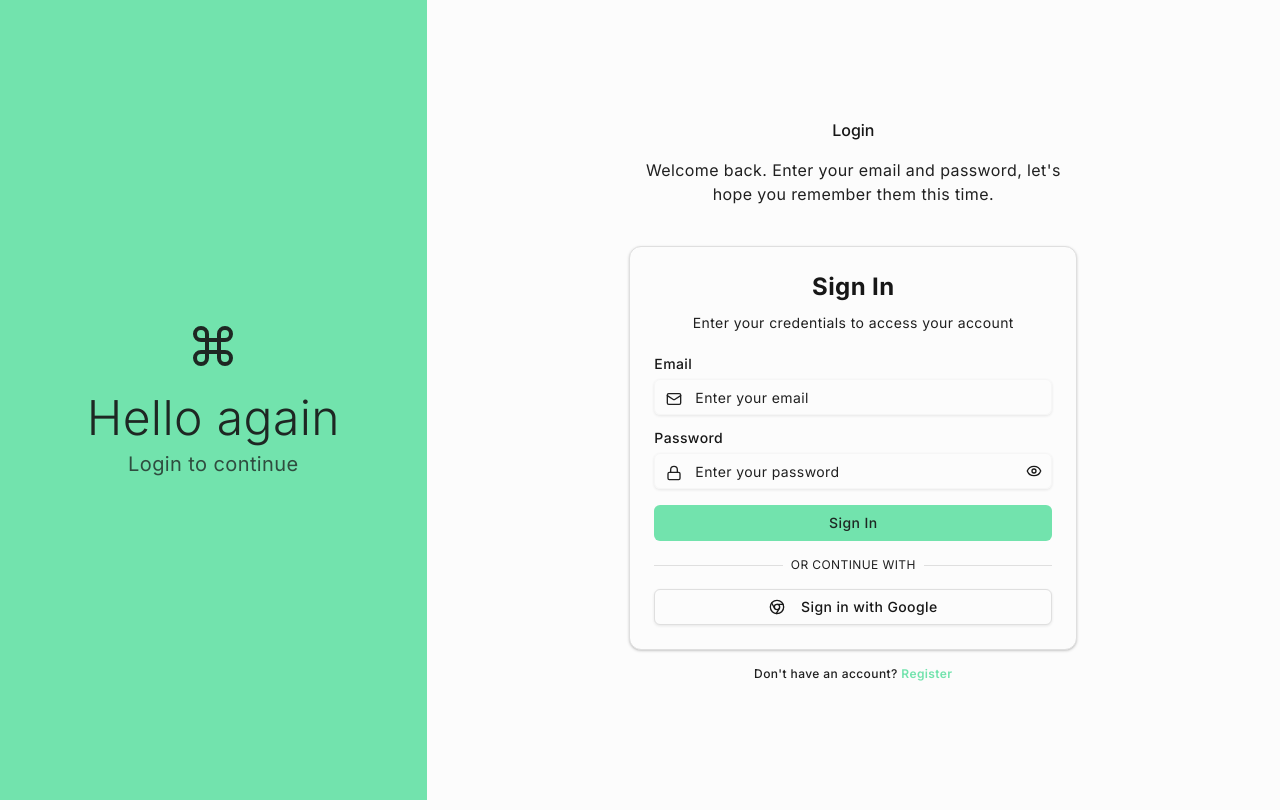
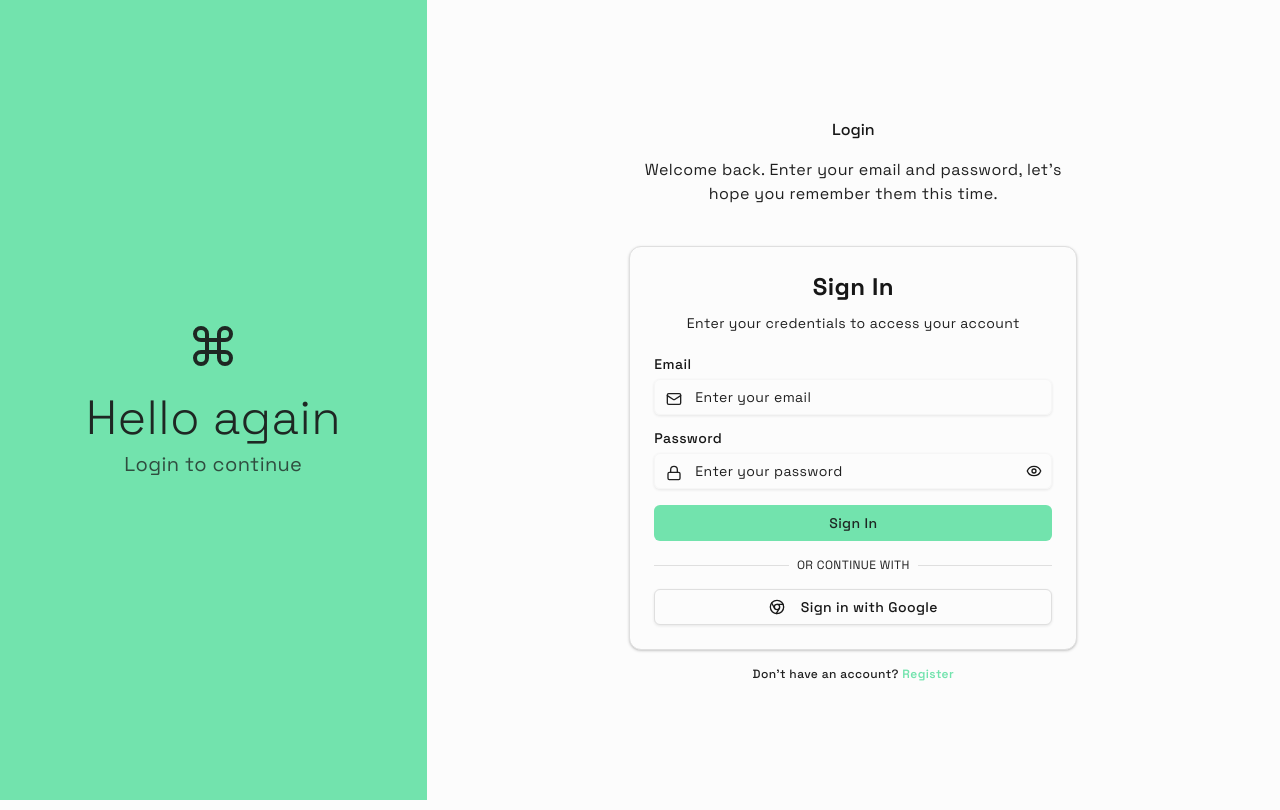
Before and after one commit to rodneymanor/genct, a Next.js app: page /auth/v1/login in a window 1280 px wide. Built offline with nearby package versions, Linux system fonts and the light colour scheme; no server answers.

Commit message:
feat: update app font from Outfit to Space Grotesk

```diff
--- a/src/app/globals.css
+++ b/src/app/globals.css
@@ -43,7 +43,7 @@
   --radius-md: calc(var(--radius) - 2px);
   --radius-lg: var(--radius);
   --radius-xl: calc(var(--radius) + 4px);
-  --font-sans: Outfit, sans-serif;
+  --font-sans: "Space Grotesk", sans-serif;
   --font-mono: monospace;
   --font-serif: ui-serif, Georgia, Cambria, "Times New Roman", Times, serif;
   --radius: 0.5rem;
@@ -106,7 +106,7 @@
   --background: oklch(0.9911 0 0);
   --foreground: oklch(0.2046 0 0);
   --destructive-foreground: oklch(0.9934 0.0032 17.2118);
-  --font-sans: Outfit, sans-serif;
+  --font-sans: "Space Grotesk", sans-serif;
   --font-serif: ui-serif, Georgia, Cambria, "Times New Roman", Times, serif;
   --font-mono: monospace;
   --shadow-color: #000000;
@@ -162,7 +162,7 @@
   --sidebar-ring: oklch(0.8003 0.1821 151.7110);
   --destructive-foreground: oklch(0.9368 0.0045 34.3092);
   --radius: 0.5rem;
-  --font-sans: Outfit, sans-serif;
+  --font-sans: "Space Grotesk", sans-serif;
   --font-serif: ui-serif, Georgia, Cambria, "Times New Roman", Times, serif;
   --font-mono: monospace;
   --shadow-color: #000000;
--- a/src/app/layout.tsx
+++ b/src/app/layout.tsx
@@ -1,7 +1,7 @@
 import { ReactNode } from "react";
 
 import type { Metadata } from "next";
-import { Inter } from "next/font/google";
+import { Space_Grotesk } from "next/font/google";
 
 import { ThemeProvider } from "next-themes";
 
@@ -11,7 +11,7 @@ import { AuthProvider } from "@/contexts/auth-context";
 
 import "./globals.css";
 
-const inter = Inter({ subsets: ["latin"] });
+const spaceGrotesk = Space_Grotesk({ subsets: ["latin"] });
 
 export const metadata: Metadata = {
   title: APP_CONFIG.meta.title,
@@ -21,7 +21,7 @@ export const metadata: Metadata = {
 export default function RootLayout({ children }: Readonly<{ children: ReactNode }>) {
   return (
     <html lang="en" className="light" suppressHydrationWarning>
-      <body className={`${inter.className} min-h-screen antialiased`}>
+      <body className={`${spaceGrotesk.className} min-h-screen antialiased`}>
         <ThemeProvider attribute="class" defaultTheme="light" disableTransitionOnChange enableSystem={false}>
           <AuthProvider>
             {children}
```
